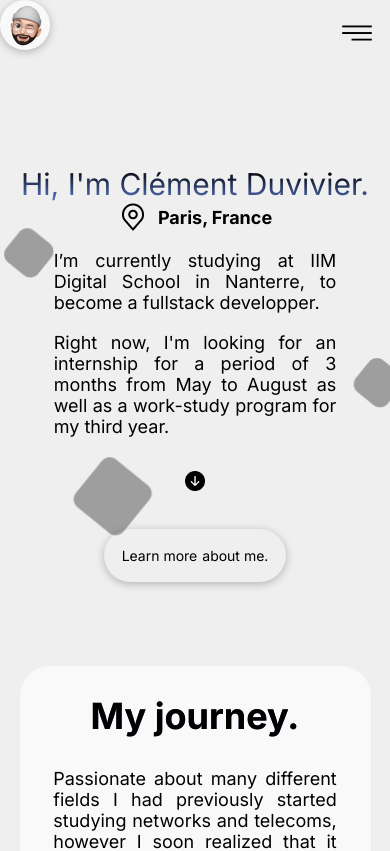
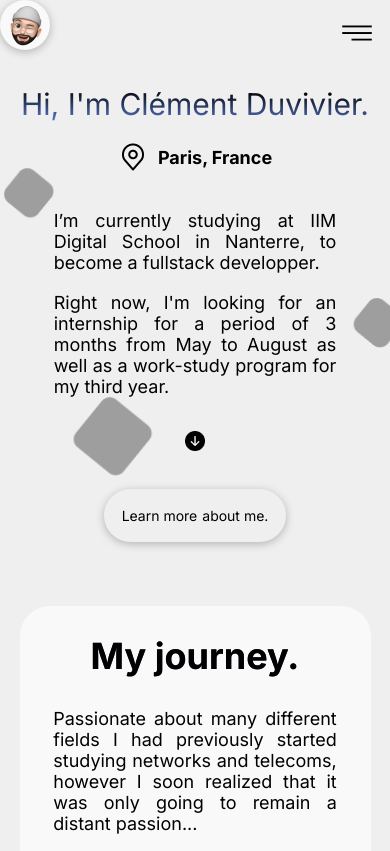
Before and after one commit to ClemOurs/vue_portfolio, a Vue app: page / in a window 390 px wide. Shown: the top 851 px of the page. Built offline with nearby package versions, Linux system fonts and the light colour scheme.

Commit message:
:iphone: changes for mobile support

```diff
--- a/src/App.vue
+++ b/src/App.vue
@@ -256,7 +256,7 @@ export default {
     .nav {
       padding: 0;
       justify-content: unset;
-      margin-bottom: 80px;
+      margin-bottom: 20px;
     }
   }
 </style>
--- a/src/components/Contact.vue
+++ b/src/components/Contact.vue
@@ -96,4 +96,13 @@
             }
         }
     }
+    @media screen and (max-width: 750px) {
+        .reach {
+            width: 90%;
+        }
+        .container-info-socials {
+            padding: 1rem;
+            width: 90%;
+        }
+    }
 </style>
--- a/src/components/Home.vue
+++ b/src/components/Home.vue
@@ -178,6 +178,7 @@ export default {
     }
     @media screen and (max-width: 900px) {
         .header-container {
+            gap: 20px;
             width: 100%;
             h1 {
                 font-size: 30px;
--- a/src/components/MainFooter.vue
+++ b/src/components/MainFooter.vue
@@ -1,5 +1,5 @@
 <template>
-    <footer class="row">
+    <footer class="footer row">
         <div class="footer-content column">
             <div class="logos row">
                 <a href="https://www.linkedin.com/in/clementduvivier/" target="_blank"><img src="../assets/logos/linkedin-fill-white.png" alt="logo"></a>
@@ -27,10 +27,10 @@
         position: fixed;
         bottom: 0;
         width: 100%;
+        height: fit-content;
         align-items: center;
         justify-content: space-around;
         background-color: var(--bgFooter);
-        height: 200px;
         .links, .logos {
             gap: 20px;
         }
@@ -56,4 +56,9 @@
             height: 30px;
         }
     }
+    @media screen and (max-width: 900px) {
+        .footer {
+            flex-direction: column;
+        }
+    }
 </style>
--- a/src/components/Skills.vue
+++ b/src/components/Skills.vue
@@ -106,4 +106,9 @@ export default {
         width: 49px;
         height: 69px;
     }
+    @media screen and (max-width: 750px) {
+        .skills-page {
+            width: 95%;
+        }
+    }
 </style>
```
